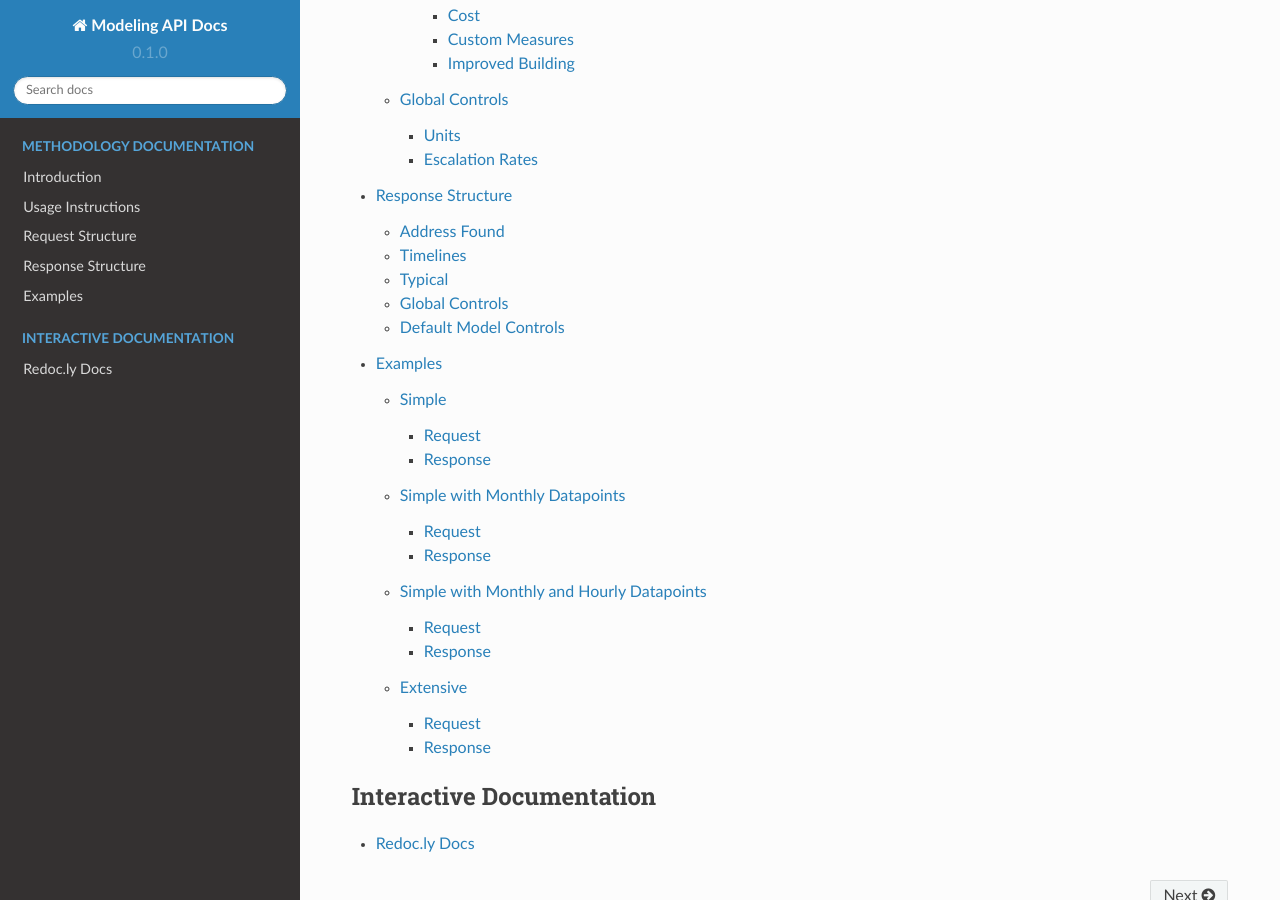
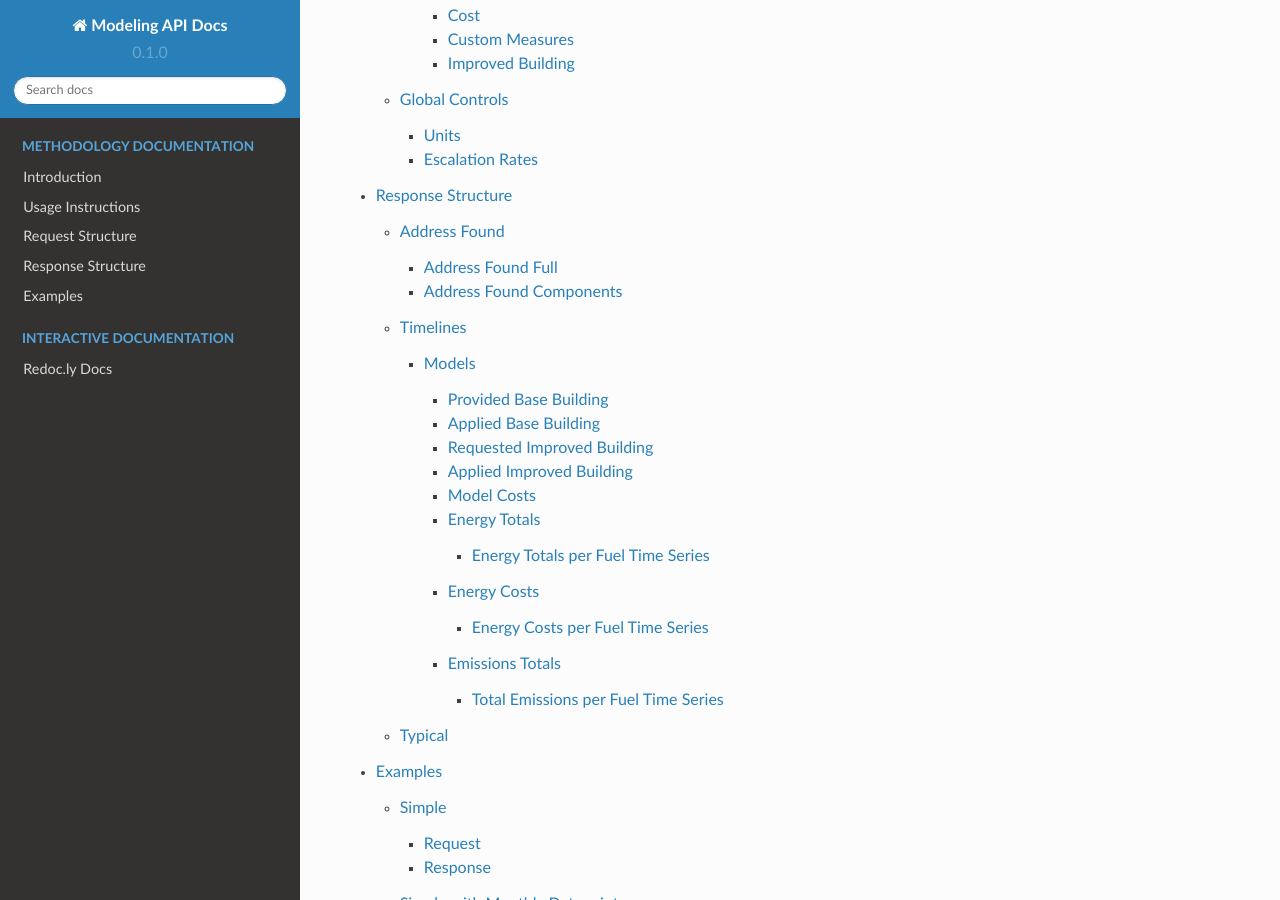
Before and after one commit to RadiantLabs/modeling-api-docs, a Sphinx documentation site: the page built from docs/source/index.rst, in a window 1280 px wide and 900 px high, scrolled down 1860 px. Built offline with Sphinx 7.4.7 and the Read the Docs theme 2.0.0, drawn with Linux system fonts in a browser that asks for light colours; some of the changed lines change nothing that is shown.

Commit message:
Update response_structure.rst

```diff
--- a/docs/source/response_structure.rst
+++ b/docs/source/response_structure.rst
@@ -4,24 +4,97 @@ Response Structure
 The following sections provide the specifications and syntax for each API response schema.
 
 .. literalinclude:: schemas/response/TopLevelResponsePayload.json5
-   :language: json
+   :language: javascript
    :caption: Top-level response payload schema
 
 Address Found
 -------------
 
+Address Found Full
+******************
+
+.. literalinclude:: schemas/response/AddressFoundFull.json5
+   :language: json
+
+Address Found Components
+************************
+
+Refer to the :ref:`address_found` schema.
 
 Timelines
 ---------
 
+.. literalinclude:: schemas/response/ResponseTimeline.json5
+   :language: javascript
+
+Models
+******
+
+.. literalinclude:: schemas/response/ResponseModel.json5
+   :language: javascript
+
+Provided Base Building
+~~~~~~~~~~~~~~~~~~~~~~
+
+This object reflects the ``baseBuilding`` from the request. Refer to the :ref:`base_building` schema.
+
+Applied Base Building
+~~~~~~~~~~~~~~~~~~~~~
+
+This object reflects the modeled base building, including all characteristics populated by Radiant Labs using our common schema and defaulting engine. Refer to the :ref:`base_building` schema.
+
+Requested Improved Building
+~~~~~~~~~~~~~~~~~~~~~~~~~~~
+
+This feature is not yet supported, but will reflect the ``improvedBuilding`` from the request. Refer to the :ref:`improved_building` schema.
+
+Applied Improved Building
+~~~~~~~~~~~~~~~~~~~~~
+
+This feature is not yet supported, but will reflect the modeled improved building, including all characteristics populated by Radiant Labs using our common schema and defaulting engine. Refer to the :ref:`improved_building` schema.
+
+Model Costs
+~~~~~~~~~~~
+
+
+
+Energy Totals
+~~~~~~~~~~~~~
+
+.. literalinclude:: schemas/response/EnergyTotals.json5
+   :language: javascript
+
+Energy Totals per Fuel Time Series
+^^^^^^^^^^^^^^^^^^^^^^^^^^^^^^^^^^
+
+.. literalinclude:: schemas/response/EnergyTotalsPerFuelTimeSeries.json5
+   :language: javascript
+
+Energy Costs
+~~~~~~~~~~~~
+
+.. literalinclude:: schemas/response/EnergyCosts.json5
+   :language: javascript
+
+Energy Costs per Fuel Time Series
+^^^^^^^^^^^^^^^^^^^^^^^^^^^^^^^^^^
+
+.. literalinclude:: schemas/response/EnergyCostsPerFuelTimeSeries.json5
+   :language: javascript
+
+Emissions Totals
+~~~~~~~~~~~~~~~~
+
+.. literalinclude:: schemas/response/EmissionTotals.json5
+   :language: javascript
+
+Total Emissions per Fuel Time Series
+^^^^^^^^^^^^^^^^^^^^^^^^^^^^^^^^^^^^
+
+.. literalinclude:: schemas/response/EmissionTotalsPerFuelTimeSeries.json5
+   :language: javascript
 
 Typical
 -------
 
-
-Global Controls
----------------
-
-
-Default Model Controls
-----------------------
+The ``typical`` object, if requested, is an independently generated version of a typical, comparable ``baseBuilding``. The ``typicalBuilding`` has the same ``addressFull`` (i.e. physical location for regional properties, such as weather), ``conditionedFloorArea``,  ``yearBuilt``,  and ``storiesCount``. Any remaining characteristics of the ``baseBuilding`` are removed and based on our defaulting engine. The schema of this object follows the same schema as Model.
```
